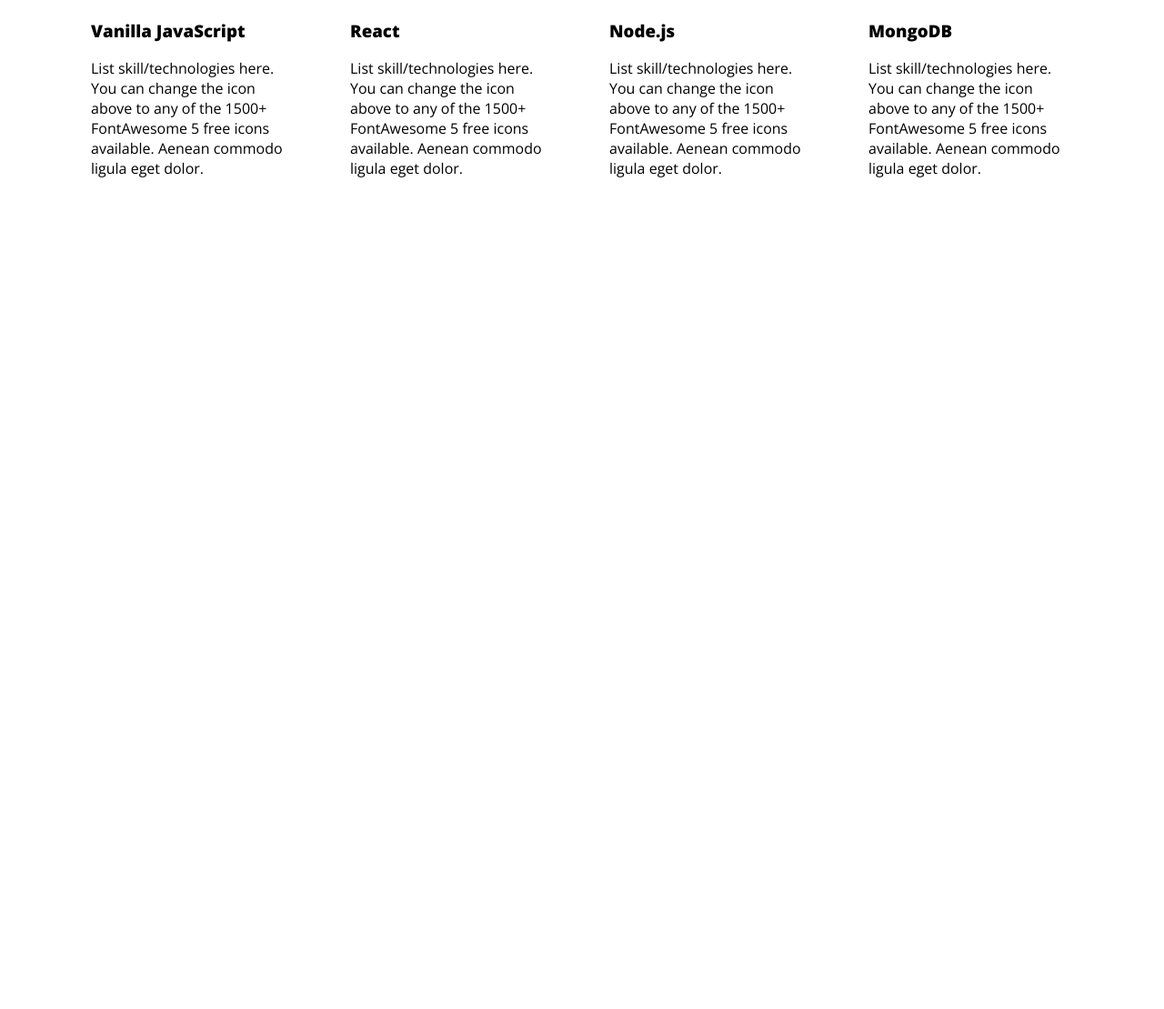
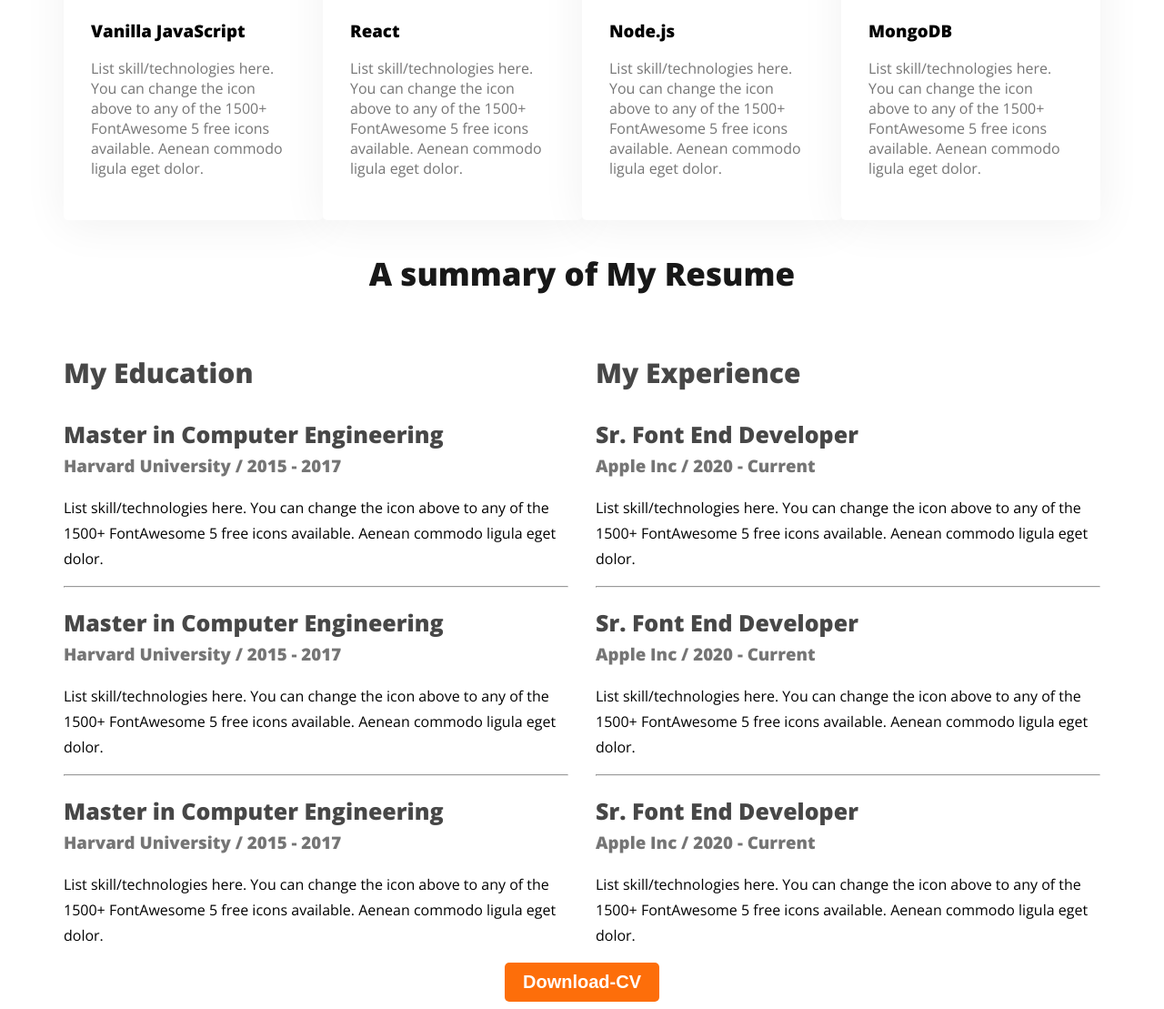
Before and after one commit to Moinuddin-hub/developer-protfulio, a plain HTML site: page index.html in a window 1280 px wide. Shown: the part 1706-2815 px from the top of the page at 91% size. Before the commit the page ends 1956 px from the top, so only its background shows below. Drawn offline with nearby package versions, Linux system fonts and the light colour scheme.

Commit message:
added a resume section

```diff
--- a/index.html
+++ b/index.html
@@ -98,6 +98,69 @@
              </div>
 
         </div>
+        <!--Resume section start-->
+ </section>
+ <h3 class="section-title">A summary of My Resume</h3>
+       <div class="resume-container">
+
+        <div class="resume-column">
+            <h3 class="resume-title">My Education</h3>
+            <div class="resume-item">
+
+                <h2 class="resume-item-title">Master in Computer Engineering</h2>
+                <h3 class="resume-item-institute">Harvard University / 2015 - 2017</h3>
+                <p class="resume-item-description">List skill/technologies here. You can change the icon above
+                    to any of the 1500+ FontAwesome 5 free icons available. Aenean commodo ligula eget dolor.</p>
+            </div>
+<hr>
+            <div class="resume-item">
+
+                <h2 class="resume-item-title">Master in Computer Engineering</h2>
+                <h3 class="resume-item-institute">Harvard University / 2015 - 2017</h3>
+                <p class="resume-item-description">List skill/technologies here. You can change the icon above
+                    to any of the 1500+ FontAwesome 5 free icons available. Aenean commodo ligula eget dolor.</p>
+            </div>
+<hr>
+            <div class="resume-item">
+
+                <h2 class="resume-item-title">Master in Computer Engineering</h2>
+                <h3 class="resume-item-institute">Harvard University / 2015 - 2017</h3>
+                <p class="resume-item-description">List skill/technologies here. You can change the icon above
+                    to any of the 1500+ FontAwesome 5 free icons available. Aenean commodo ligula eget dolor.</p>
+            </div>
+        </div>
+
+
+        <div class="resume-column">
+            <h3 class="resume-title">My Experience</h3>
+            <div class="resume-item">
+                <h2 class="resume-item-title">Sr. Font End Developer</h2>
+                <h3 class="resume-item-institute">Apple Inc / 2020 - Current</h3>
+                <p class="resume-item-description">List skill/technologies here. You can change the icon above
+                    to any of the 1500+ FontAwesome 5 free icons available. Aenean commodo ligula eget dolor.</p>
+            </div>
+<hr>
+            <div class="resume-item">
+                <h2 class="resume-item-title">Sr. Font End Developer</h2>
+                <h3 class="resume-item-institute">Apple Inc / 2020 - Current</h3>
+                <p class="resume-item-description">List skill/technologies here. You can change the icon above
+                    to any of the 1500+ FontAwesome 5 free icons available. Aenean commodo ligula eget dolor.</p>
+            </div>
+
+          <hr>
+
+            <div class="resume-item">
+                <h2 class="resume-item-title">Sr. Font End Developer</h2>
+                <h3 class="resume-item-institute">Apple Inc / 2020 - Current</h3>
+                <p class="resume-item-description">List skill/technologies here. You can change the icon above
+                    to any of the 1500+ FontAwesome 5 free icons available. Aenean commodo ligula eget dolor.</p>
+            </div>
+        </div>
+       </div>
+       <div class="download-cv">
+        <button class="btn-primary">Download-CV</button>
+       </div>
+ <section>
  </section>
     </main>
     <footer>
--- a/styles/protfulio.css
+++ b/styles/protfulio.css
@@ -115,8 +115,49 @@ line-height: 30px;
 }
 .skills-container{
     display: flex;
-    justify-content: space-around;
+
 }
 .skill{
     padding: 30px;
+    gap:30px;
+    border-radius: 5px;
+background: #FFF;
+box-shadow: 0px 6px 50px 0px rgba(0,0,0,0.06)
+
 }
+.skill-description{
+    color: #757575;
+}
+
+.resume-title{
+ color:  #474747;
+font-size: 30px;
+font-weight: 700;
+
+}
+
+/*resume style*/
+.resume-container{
+    display: flex;
+    gap: 30px;
+}
+.resume-item-title{
+color:  #474747;
+font-size: 25px;
+font-weight: 700;
+margin-bottom: 5px;
+}
+.resume-item-institute{
+    margin-bottom: 20px;
+    margin-top: 0px;
+    color:  #757575;
+}
+.resume-item-description{
+
+font-size: 16px;
+font-weight: 400;
+line-height: 28px;
+}
+.download-cv{
+    text-align: center;
+}
```
